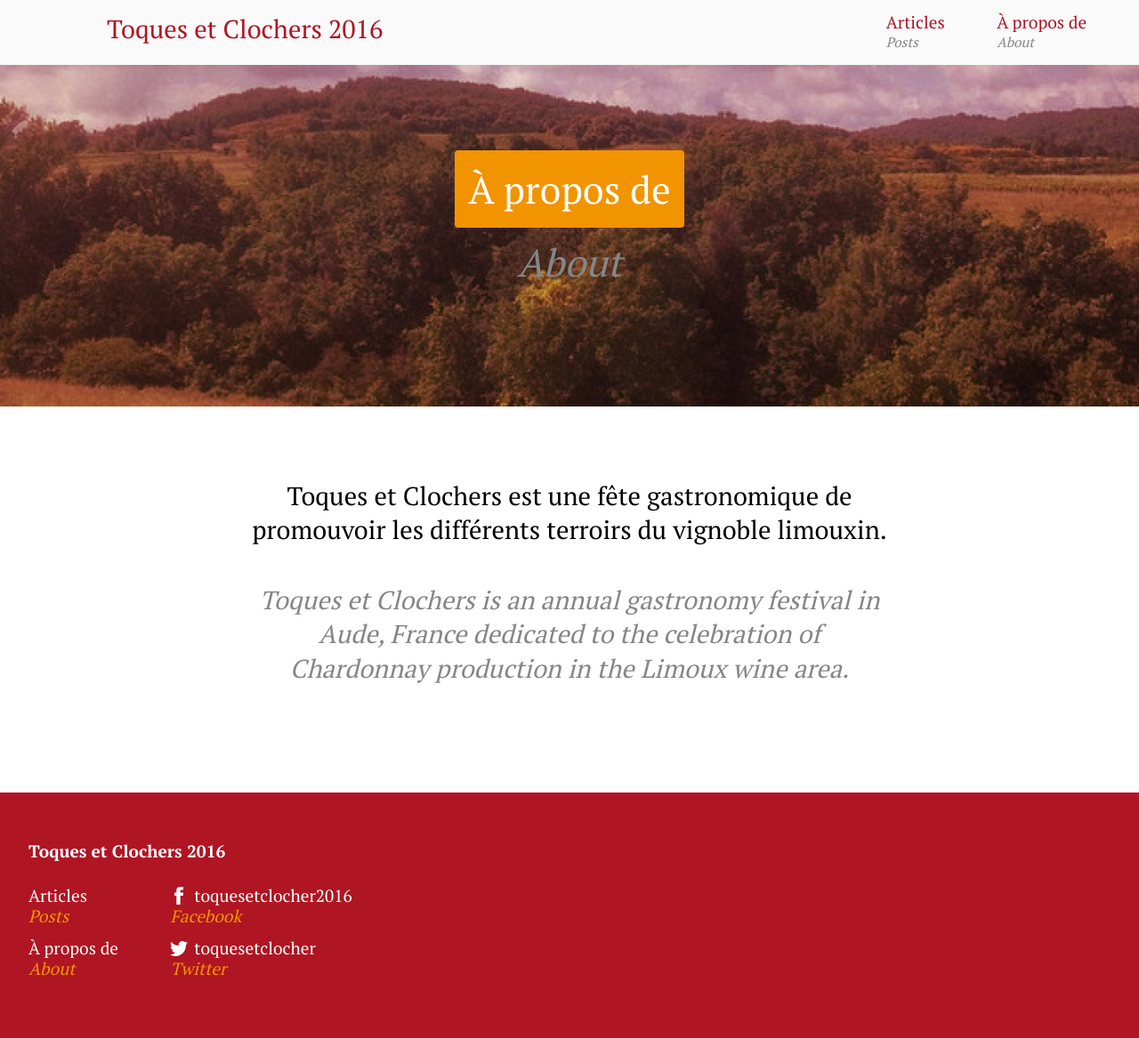
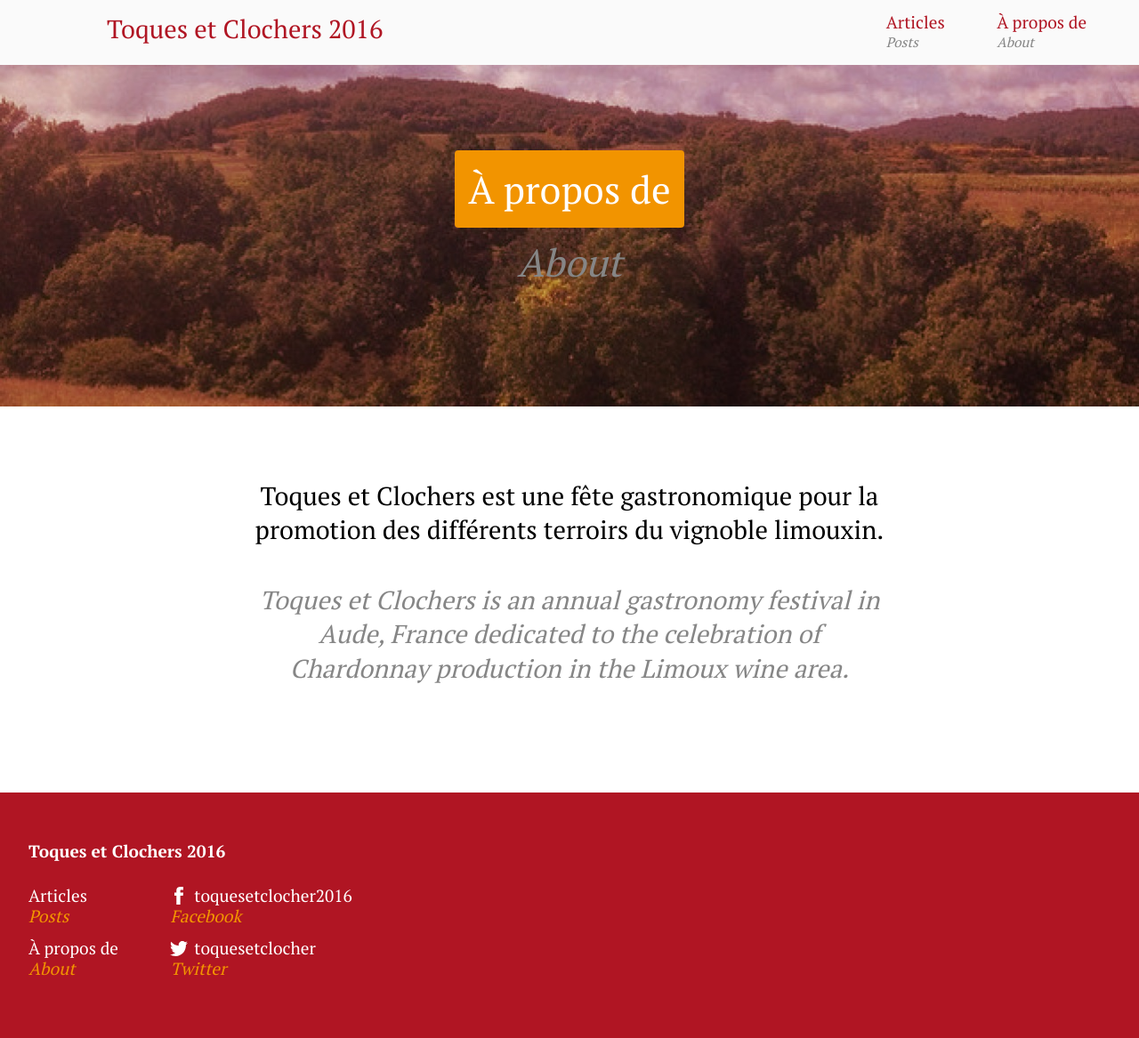
Before and after one commit to aeden/toquesetclochers2016, a Jekyll site: the page built from about.html, in a window 1280 px wide. Shown: the whole page at 89% size. Built offline with Jekyll 4.4.1, drawn with Linux system fonts in a browser that asks for light colours; Markdown is read by kramdown in place of the engine named in the settings.

Commit message:
Fix French text.

```diff
--- a/about.html
+++ b/about.html
@@ -8,6 +8,6 @@ permalink: /about/
   <p class="txt-en txt-centered">About</p>
 </div>
 <section class="l-intro container-sm">
-  <p class="txt-fr">Toques et Clochers est une fête gastronomique de promouvoir les différents terroirs du vignoble limouxin.</p>
+  <p class="txt-fr">Toques et Clochers est une fête gastronomique pour la promotion des différents terroirs du vignoble limouxin.</p>
   <p class="txt-en">Toques et Clochers is an annual gastronomy festival in Aude, France dedicated to the celebration of Chardonnay production in the Limoux wine area.</p>
 </section>
```
